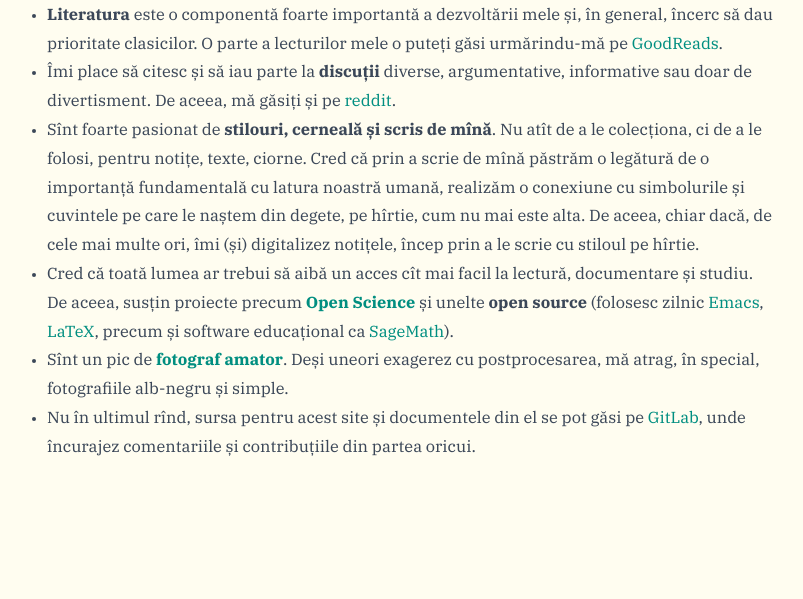
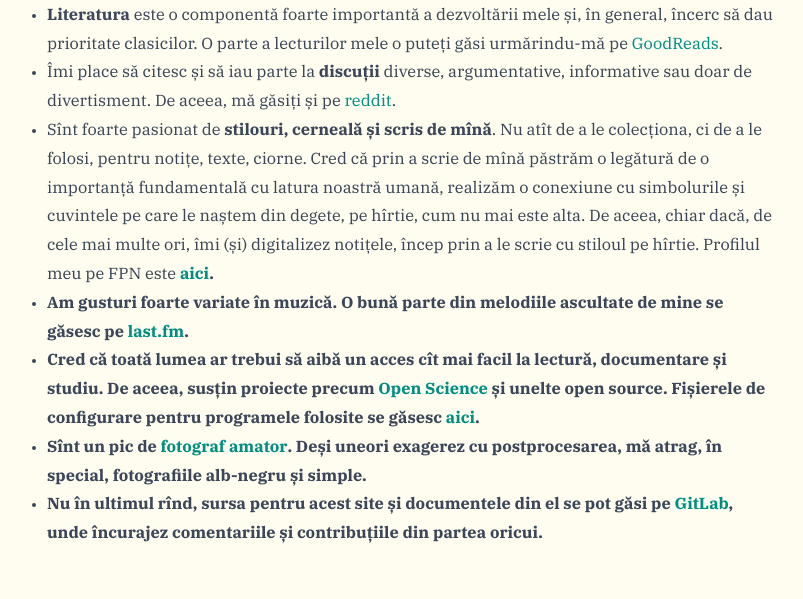
Before and after one commit to adimanea/adrianmanea.xyz, a PHP site: page /pages/5-varia.php in a window 1280 px wide. Shown: the part 424-1023 px from the top of the page, without its empty margins (249-1052 px from the left). Before the commit the page ends 880 px from the top, so only its background shows below. Run offline with PHP 8.4, Linux system fonts and the light colour scheme; some libraries are stand-ins or nearby versions.

Commit message:
add last.fm && dotfiles

```diff
--- a/pages/5-varia.php
+++ b/pages/5-varia.php
@@ -26,8 +26,9 @@
 	    <ul>
 		<li><b>Literatura</b> este o componentă foarte importantă a dezvoltării mele și, în general, încerc să dau prioritate clasicilor. O parte a lecturilor mele o puteți găsi urmărindu-mă pe <a href="https://www.goodreads.com/user/show/25653821-adrian-manea" target="_blank">GoodReads</a>.</li>
 		<li>Îmi place să citesc și să iau parte la <b>discuții</b> diverse, argumentative, informative sau doar de divertisment. De aceea, mă găsiți și pe <a href="https://www.reddit.com/user/t3rtius" target="_blank">reddit</a>.</li>
-                <li>Sînt foarte pasionat de <b>stilouri, cerneală și scris de mînă</b>. Nu atît de a le colecționa, ci de a le folosi, pentru notițe, texte, ciorne. Cred că prin a scrie de mînă păstrăm o legătură de o importanță fundamentală cu latura noastră umană, realizăm o conexiune cu simbolurile și cuvintele pe care le naștem din degete, pe hîrtie, cum nu mai este alta. De aceea, chiar dacă, de cele mai multe ori, îmi (și) digitalizez notițele, încep prin a le scrie cu stiloul pe hîrtie.</li>
-                <li>Cred că toată lumea ar trebui să aibă un acces cît mai facil la lectură, documentare și studiu. De aceea, susțin proiecte precum <a href="https://opensciencemooc.eu/" target="_blank"><b>Open Science</b></a> și unelte <b>open source</b> (folosesc zilnic <a href="https://www.gnu.org/software/emacs/" target="_blank">Emacs</a>, <a href="https://www.latex-project.org/" target="_blank">LaTeX</a>, precum și software educațional ca <a href="https://www.sagemath.org/" target="_blank">SageMath</a>).</li>
+		<li>Sînt foarte pasionat de <b>stilouri, cerneală și scris de mînă</b>. Nu atît de a le colecționa, ci de a le folosi, pentru notițe, texte, ciorne. Cred că prin a scrie de mînă păstrăm o legătură de o importanță fundamentală cu latura noastră umană, realizăm o conexiune cu simbolurile și cuvintele pe care le naștem din degete, pe hîrtie, cum nu mai este alta. De aceea, chiar dacă, de cele mai multe ori, îmi (și) digitalizez notițele, încep prin a le scrie cu stiloul pe hîrtie. Profilul meu pe FPN este <a href="http://www.fountainpennetwork.com/forum/user/140477-adim" target=_blank><b>aici</a>.</li>
+<li>Am gusturi foarte variate în muzică. O bună parte din melodiile ascultate de mine se găsesc pe <a href="https://www.last.fm/user/t3rt1us" target=_blank><b>last.fm</b></a>.</li>
+		<li>Cred că toată lumea ar trebui să aibă un acces cît mai facil la lectură, documentare și studiu. De aceea, susțin proiecte precum <a href="https://opensciencemooc.eu/" target="_blank"><b>Open Science</b></a> și unelte <b>open source</b>. Fișierele de configurare pentru programele folosite se găsesc <a href="https://gitlab.com/adimanea/my-dotfiles" target=_blank><b>aici</b></a>.</li>
 		<li>Sînt un pic de <a href="6-foto.php" target="_parent"><b>fotograf amator</b></a>. Deși uneori exagerez cu postprocesarea, mă atrag, în special, fotografiile alb-negru și simple.</li>
 		<li>Nu în ultimul rînd, sursa pentru acest site și documentele din el se pot găsi pe <a href="https://gitlab.com/adimanea/adrianmanea.xyz" target="_blank">GitLab</a>, unde încurajez comentariile și contribuțiile din partea oricui.</li>
 	    </ul>
```
Lines whose indentation alone changed are shown as unchanged.
